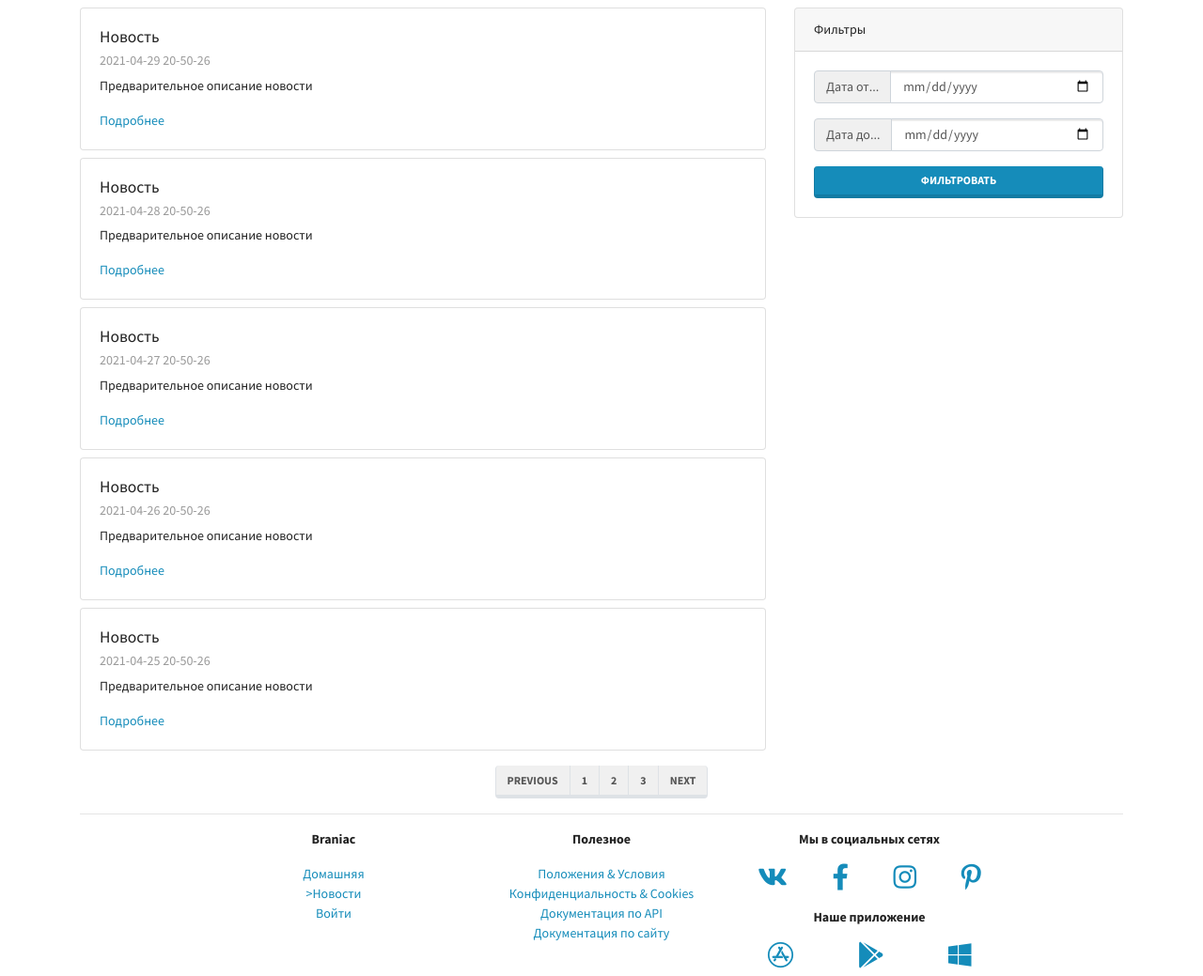
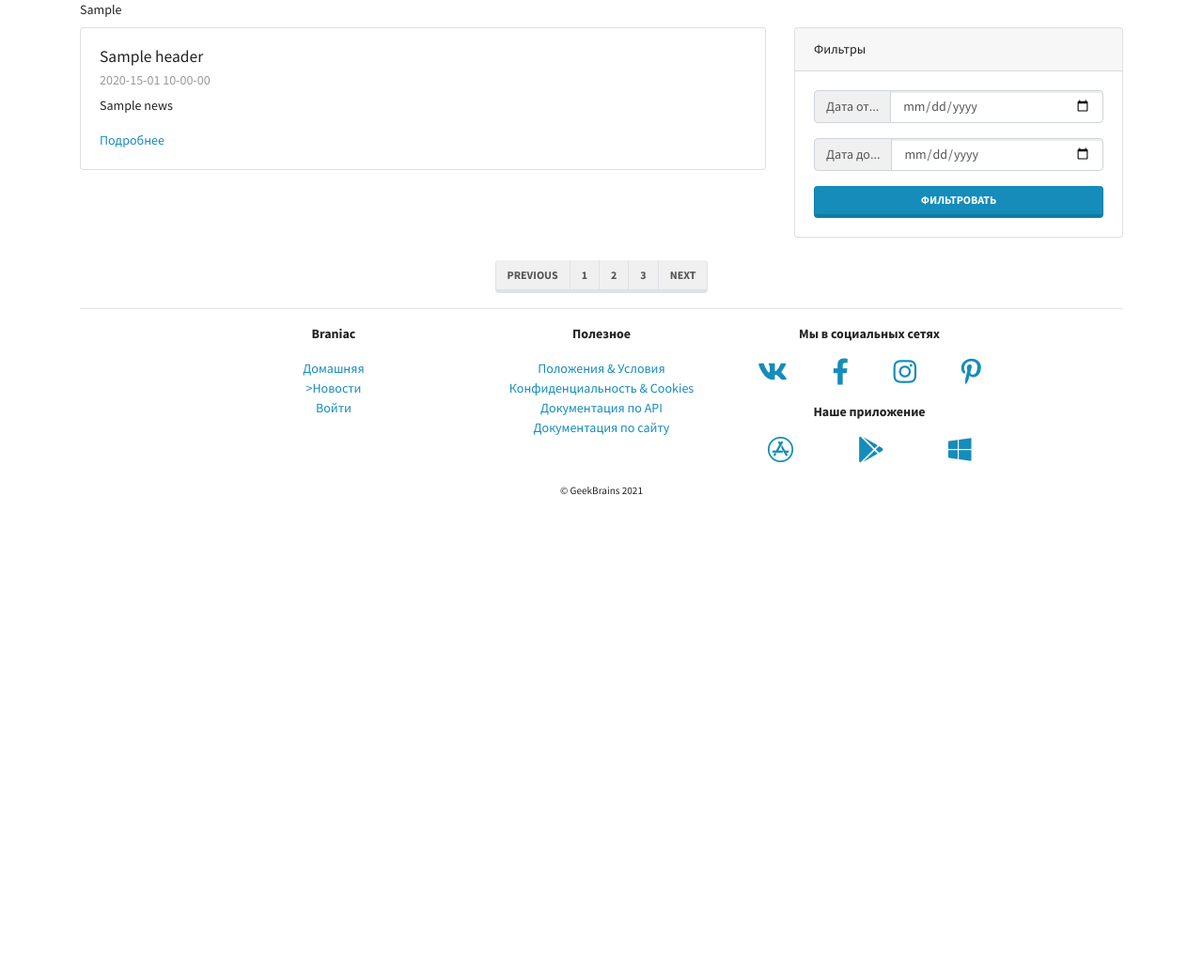
Before and after one commit to Jahdie/BraniacLMS, a Django app: template mainapp/templates/mainapp/news.html in a window 1280 px wide. Shown: the part 77-1116 px from the top of the page at 94% size. After the commit the page ends 604 px from the top, so only its background shows below. Run offline with Django 3.2, Linux system fonts and the light colour scheme; the template is opened without the code that fills it: most values are stand-ins (such as "Sample title", 1, 10 or a date in 2020); some libraries are stand-ins or nearby versions.

Commit message:
add loop in news template with balaboba

```diff
--- a/mainapp/templates/mainapp/news.html
+++ b/mainapp/templates/mainapp/news.html
@@ -1,55 +1,20 @@
 {% extends 'base.html' %}
 {% load static %}
 {% block content %}
-
+ {{news_card}}
 <div class="row">
 
   <div class="col-lg-8">
-
-    <div class="card my-2">
-      <div class="card-body">
-        <h5 class="card-title">Новость</h5>
-        <h6 class="card-subtitle mb-2 text-muted">2021-04-29 20-50-26</h6>
-        <p class="card-text">Предварительное описание новости</p>
-        <a href="#" class="card-link">Подробнее</a>
+    {% for news_card in news_cards %}
+      <div class="card my-2">
+        <div class="card-body">
+          <h5 class="card-title">{{news_card.header}}</h5>
+          <h6 class="card-subtitle mb-2 text-muted">{{news_card.date|date:'Y-d-m h-i-s'}}</h6>
+          <p class="card-text">{{news_card.news}}</p>
+          <a href="#" class="card-link">Подробнее</a>
+        </div>
       </div>
-    </div>
-
-    <div class="card my-2">
-      <div class="card-body">
-        <h5 class="card-title">Новость</h5>
-        <h6 class="card-subtitle mb-2 text-muted">2021-04-28 20-50-26</h6>
-        <p class="card-text">Предварительное описание новости</p>
-        <a href="#" class="card-link">Подробнее</a>
-      </div>
-    </div>
-
-    <div class="card my-2">
-      <div class="card-body">
-        <h5 class="card-title">Новость</h5>
-        <h6 class="card-subtitle mb-2 text-muted">2021-04-27 20-50-26</h6>
-        <p class="card-text">Предварительное описание новости</p>
-        <a href="#" class="card-link">Подробнее</a>
-      </div>
-    </div>
-
-    <div class="card my-2">
-      <div class="card-body">
-        <h5 class="card-title">Новость</h5>
-        <h6 class="card-subtitle mb-2 text-muted">2021-04-26 20-50-26</h6>
-        <p class="card-text">Предварительное описание новости</p>
-        <a href="#" class="card-link">Подробнее</a>
-      </div>
-    </div>
-
-    <div class="card mt-2">
-      <div class="card-body">
-        <h5 class="card-title">Новость</h5>
-        <h6 class="card-subtitle mb-2 text-muted">2021-04-25 20-50-26</h6>
-        <p class="card-text">Предварительное описание новости</p>
-        <a href="#" class="card-link">Подробнее</a>
-      </div>
-    </div>
+    {% endfor %}
 
   </div>
 
```
Also changed, not shown: mainapp/views.py (+16 -0 lines).
